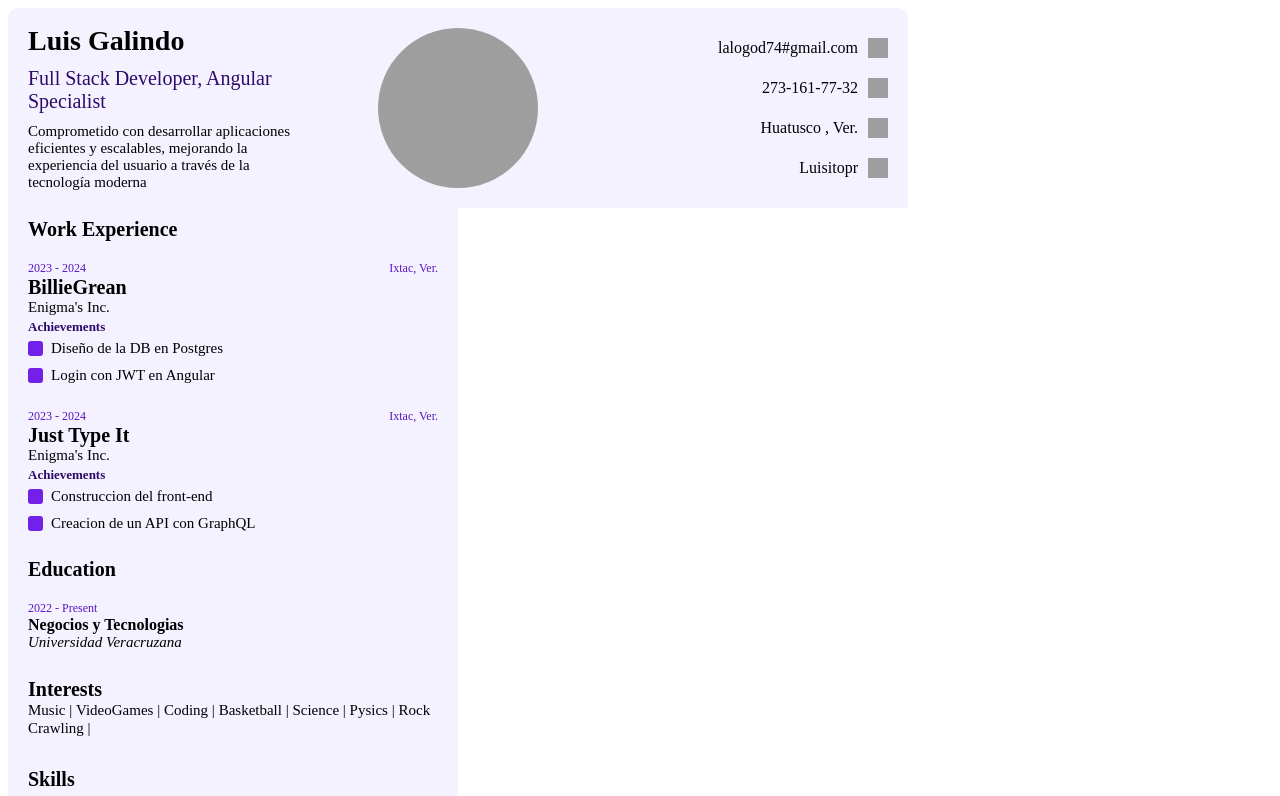
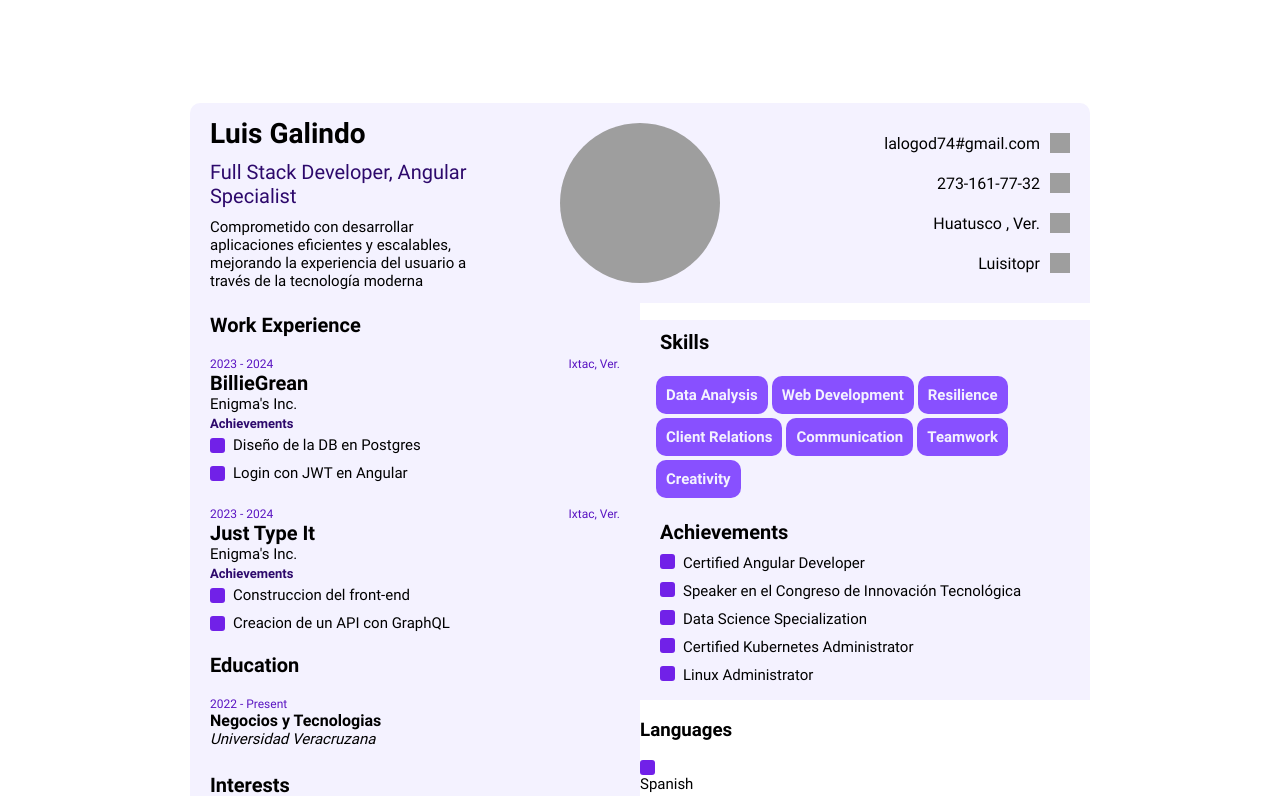
Before and after one commit to Luisitopr/Luisitopr.github.io, an Angular app: page / in a window 1280 px wide. Shown: the top 796 px of the page. Built offline with nearby package versions, Linux system fonts and the light colour scheme; grey boxes are pictures that could not be loaded.

Commit message:
add achivements  branch #7

```diff
--- /dev/null
+++ b/src/app/achivements/achivements.component.css
@@ -0,0 +1,34 @@
+.achivements {
+    background-color: #f4f2ff;
+    width: 450px;
+    height: 180px;
+  }
+
+  #achivements_title {
+    margin: 0;
+    font-size: 20px;
+    font-weight: bold;
+    padding-left: 20px;
+    padding-bottom: 10px;
+  }
+
+  #achivements_items {
+    padding-left: 20px;
+    padding-bottom: 5px;
+    display: flex;
+    gap: 8px;
+  }
+
+  #item {
+    margin: 0;
+    font-size: 15px;
+    padding-bottom: 5px;
+  }
+
+  #cuadradito{
+      margin: 0px;
+      background-color: #7121e8;
+      border-radius: 3px;
+      width: 15px;
+      height: 15px;
+  }
--- /dev/null
+++ b/src/app/achivements/achivements.component.html
@@ -0,0 +1,8 @@
+
+<section class="achivements">
+  <h1 id="achivements_title">Achievements</h1>
+  <div id="achivements_items" *ngFor="let item of achivements">
+    <div id="cuadradito"></div>
+    <p id="item">{{item.description}}</p>
+  </div>
+</section>
--- /dev/null
+++ b/src/app/achivements/achivements.component.ts
@@ -0,0 +1,45 @@
+import { Component } from '@angular/core';
+import { CommonModule } from '@angular/common';
+
+@Component({
+  selector: 'app-achivements',
+  standalone: true,
+  imports: [CommonModule],
+  templateUrl: './achivements.component.html',
+  styleUrl: './achivements.component.css'
+})
+export class AchivementsComponent {
+
+  achivements: Array<any> = []
+
+  constructor() {}
+
+  ngOnInit(): void {
+    let achivement1 = {
+      description: "Certified Angular Developer"
+    }
+
+    let achivement2 = {
+      description: "Speaker en el Congreso de Innovación Tecnológica"
+    }
+
+    let achivement3 = {
+      description: "Data Science Specialization"
+    }
+
+    let achivement4 = {
+      description: "Certified Kubernetes Administrator"
+    }
+
+    let achivement5 = {
+      description: "Linux Administrator"
+    }
+
+    this.achivements.push(achivement1);
+    this.achivements.push(achivement2);
+    this.achivements.push(achivement3);
+    this.achivements.push(achivement4);
+    this.achivements.push(achivement5);
+    console.log(this.achivements);
+  }
+}
--- a/src/app/app.component.css
+++ b/src/app/app.component.css
@@ -0,0 +1,37 @@
+@font-face {
+    font-family: "Roboto";
+    src: url("/assets/fonts/Roboto-Regular.ttf") format("truetype");
+    font-weight: normal;
+    font-style: normal;
+  }
+
+  @font-face {
+    font-family: "Roboto";
+    src: url("/assets/fonts/Roboto-Bold.ttf") format("truetype");
+    font-weight: bold;
+    font-style: normal;
+  }
+
+  html, body {
+    overflow: hidden;
+  }
+
+  * {
+    font-family: "Roboto", sans-serif;
+  }
+
+  .header {
+    display: flex;
+    align-items: center;
+    justify-content: center;
+    padding-top: 95px;
+  }
+
+  .body {
+    display: flex;
+    margin: 0 auto;
+    justify-content: center;
+    align-items: center;
+    width: 900px;
+    height:550px;
+  }
--- a/src/app/app.component.html
+++ b/src/app/app.component.html
@@ -13,13 +13,16 @@
       <div id="interests">
           <app-interests></app-interests>
       </div>
+  </div>
   <div id="right_side">
       <div id="skills">
           <app-skills></app-skills>
+      </div>
+      <div id="achivements">
+          <app-achivements></app-achivements>
       </div>
       <div id="languages">
           <app-languages></app-languages>
       </div>
   </div>
-  </div>
 </section>
--- a/src/app/app.component.ts
+++ b/src/app/app.component.ts
@@ -6,13 +6,13 @@ import { EducationComponent } from './education/education.component';
 import { SkillsComponent } from './skills/skills.component';
 import { LanguagesComponent } from './languages/languages.component';
 import { InterestsComponent } from './interests/interests.component';
-
+import { AchivementsComponent } from './achivements/achivements.component';
 
 
 @Component({
   selector: 'app-root',
   standalone: true,
-  imports: [RouterOutlet, HeaderComponent, WorkExperienceComponent,EducationComponent,SkillsComponent,LanguagesComponent,InterestsComponent],
+  imports: [RouterOutlet, HeaderComponent, WorkExperienceComponent,EducationComponent,SkillsComponent,LanguagesComponent,InterestsComponent,AchivementsComponent],
   templateUrl: './app.component.html',
   styleUrl: './app.component.css'
 })
```
Also changed, not shown: 1 other file (tests, documents, lock files or other folders). Lines whose indentation alone changed are shown as unchanged.
